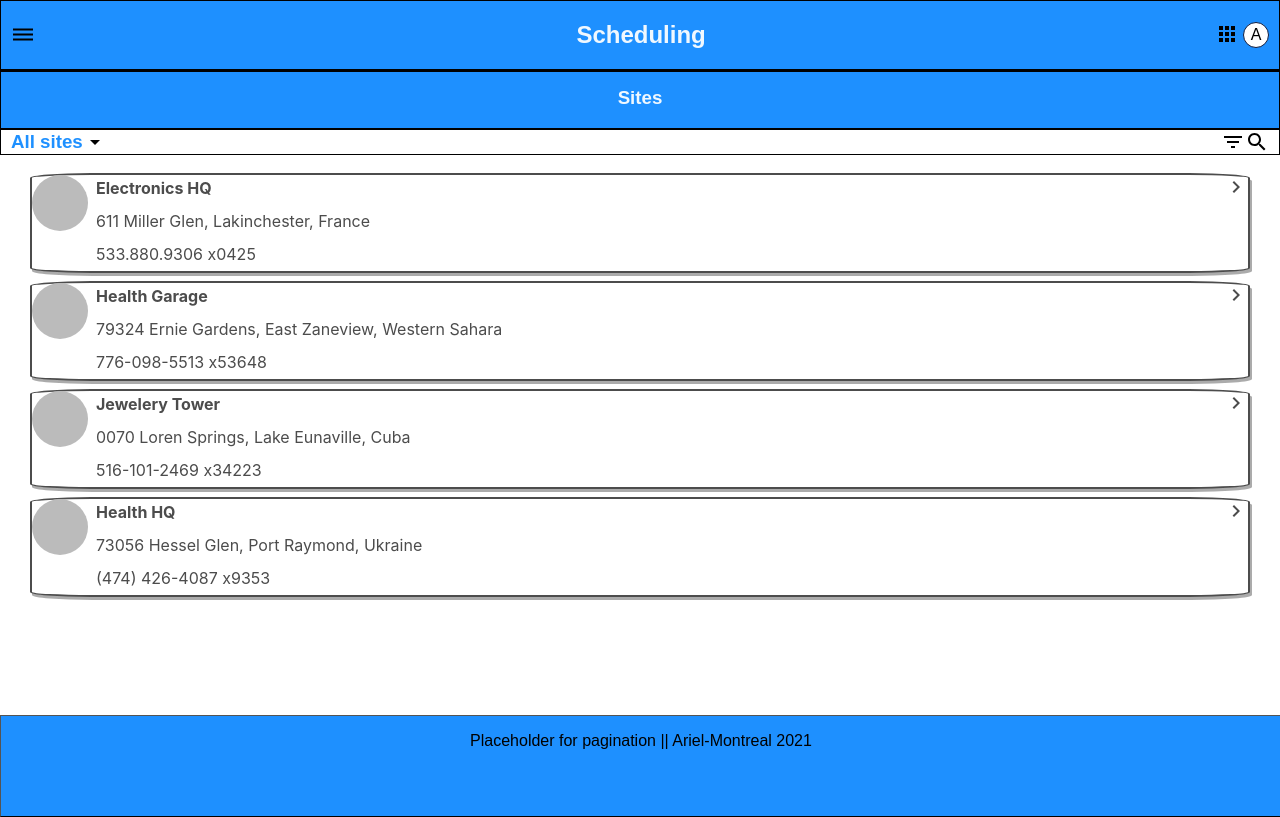
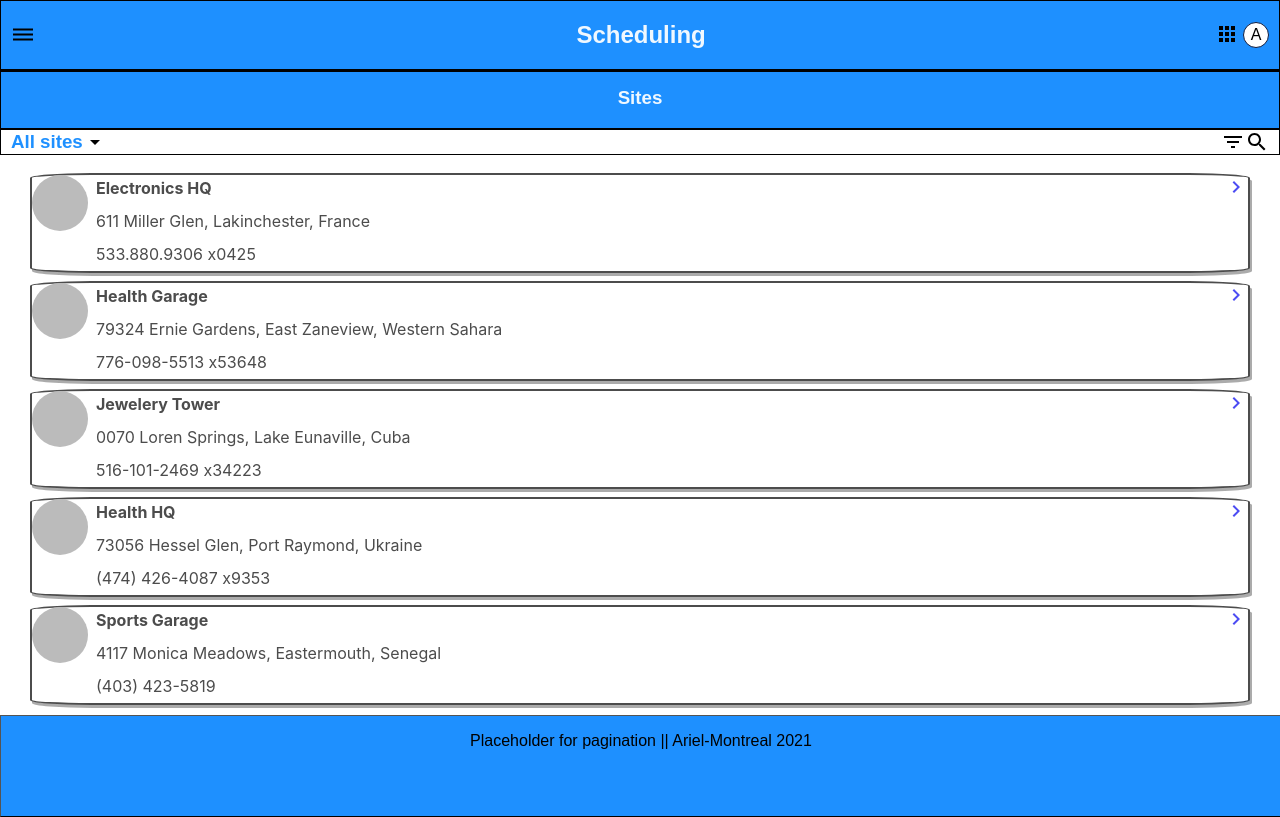
Before and after one commit to arielleon24/siteList, a React (Create React App) app: page / in a window 1280 px wide. Built offline with nearby package versions, Linux system fonts and the light colour scheme; data requests are answered from the project's data file; grey boxes are pictures that could not be loaded.

Commit message:
arrow are anchors

```diff
--- a/src/App.js
+++ b/src/App.js
@@ -18,11 +18,11 @@ import {
 const history = createBrowserHistory();
 
 function App() {
-  const [Sites, SetSites] = useState([])
+  const [Sites, SetSites] = useState([]);
+  const [Clients, SetClients] = useState([]);
 
   const axiosCall = () => {
-    axios
-      .get("http://localhost:3000/sites")
+    axios.get("http://localhost:3000/sites")
       .then((response) => {
         SetSites(response.data);
       })
@@ -49,7 +49,7 @@ function App() {
             <Footer />
         </Route>
         <Route path="/details">
-          <Details sites = {Sites} />
+          <Details clients = {Clients} />
         </Route>
       </Switch>
      </div>
--- a/src/components/Details.js
+++ b/src/components/Details.js
@@ -6,6 +6,10 @@ import EmailIcon from '@material-ui/icons/Email';
 import RoomIcon from '@material-ui/icons/Room';
 
 export default function Details(props) {
+
+  console.log("This is the received ID", props.id)
+  console.log(props)
+
   return (
     <div className="Details">
       <div className="Detailhead">
--- a/src/components/List.js
+++ b/src/components/List.js
@@ -2,12 +2,14 @@ import React from "react";
 import ListItem from "./ListItem"
 import Slide from 'react-reveal/Slide'
 
+
 export default function List(props) {
   const sitesArray = []
+  let limit = 5;
 
   const listArray = props.sites.map((result, index)=>{
     sitesArray.push(result)
-    if(index < 4) {
+    if(index < limit) {
       return (
         < ListItem key={result.id} result={result} />)}
     })
--- a/src/components/ListItem.js
+++ b/src/components/ListItem.js
@@ -1,7 +1,24 @@
-import React from "react";
+
+import React, {useState, useEffect} from 'react';
 import ChevronRightIcon from '@material-ui/icons/ChevronRight';
+import { createBrowserHistory } from 'history';
+
+//REACT router for ItemView page
+import {
+  BrowserRouter as Router,
+  Switch,
+  Route,
+} from "react-router-dom";
 
 export default function ListItem(props) {
+  const [Id, setId] = useState([])
+
+  // const click = () => {
+  //   console.log(props.result.id,"button had been clicked")
+  //   setId(props.result.id)
+  //   console.log("ID before being passed", Id)
+  // }
+
   return (
     <div className="ListItem">
       <div className="flex">
@@ -12,7 +29,13 @@ export default function ListItem(props) {
       <p> {props.result.contacts.main.phoneNumber} </p>
       </div>
       </div>
-      <ChevronRightIcon className="ArrowNextPage" />
+      <a href="/details" >
+      <ChevronRightIcon  className="ArrowNextPage"  onClick={ () => {
+      console.log(props.result.id,"button had been clicked")
+      Id(props)
+      }
+      }/>
+      </a>
     </div>
   )
 }
```
